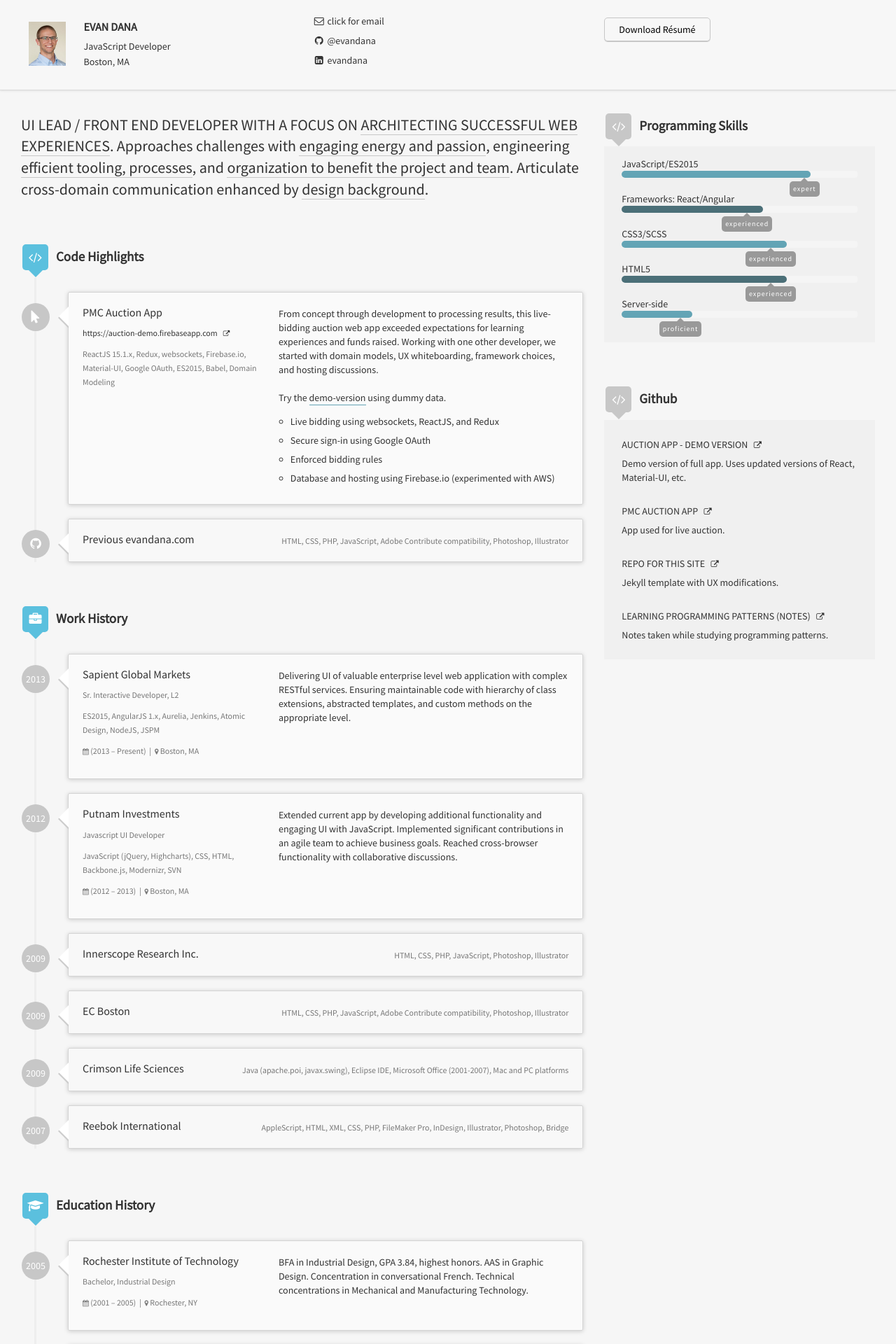
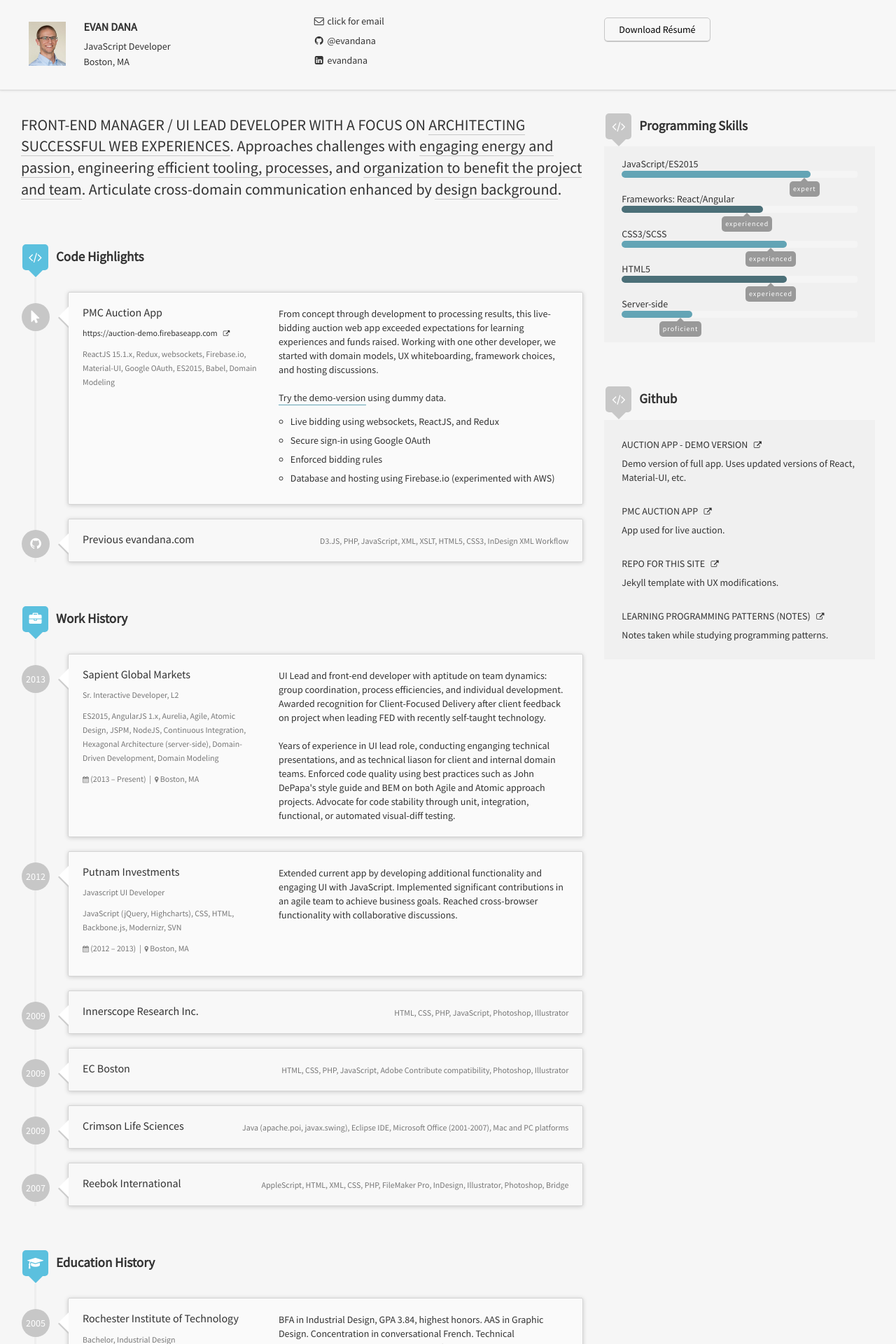
Before and after one commit to evandana/evandana.github.io, a Jekyll site: the page built from index.html, in a window 1280 px wide. Shown: the top 1920 px of the page at 70% size. Built offline with Jekyll 4.4.1, drawn with Linux system fonts in a browser that asks for light colours; nearby versions of some CDN libraries.

Commit message:
content updates

```diff
--- a/_config.yml
+++ b/_config.yml
@@ -27,7 +27,7 @@ author:
   stackoverflow:
 #  stackoverflow: 4582127
   intro:
-      firstline: "UI lead / front end developer with a focus on <a href=\"#work-sample-auction-app\">architecting successful web experiences</a>."
+      firstline: "Front-end manager / UI lead developer with a focus on <a href=\"#work-sample-auction-app\">architecting successful web experiences</a>."
       description: "Approaches challenges with <a href=\"#activity-november-project\">engaging energy and passion</a>,
         engineering <a href=\"#work-sample-evandanadotcom\">efficient tooling, processes</a>, and <a href=\"#work-history-sapient\">organization to benefit the project and team</a>.
         Articulate cross-domain communication enhanced by <a href=\"#education-history-rit\">design background</a>."
@@ -35,7 +35,10 @@ author:
     - auctionapp:
       id: auction-app
       title: PMC Auction App
-      description: "From concept through development to processing results, this live-bidding auction web app exceeded expectations for learning experiences and funds raised. Working with one other developer, we started with domain models, UX whiteboarding, framework choices, and hosting discussions.<br/><br/>Try the <a href=\"https://auction-demo.firebaseapp.com\" target=\"_BLANK\">demo-version</a> using dummy data."
+      description: "From concept through development to processing results, this live-bidding auction web app exceeded expectations for learning experiences and funds raised.
+        Working with one other developer, we started with domain models, UX whiteboarding, framework choices, and hosting discussions.
+        <br/><br/>
+        <a href=\"https://auction-demo.firebaseapp.com\" target=\"_BLANK\">Try the demo-version</a> using dummy data."
       features:
         - feature1:
           text: Live bidding using websockets, ReactJS, and Redux
@@ -64,7 +67,7 @@ author:
         - feature:
           text: "Linked to page with example code demonstrating and annotating current tech (at the time): HTML5, jQUERY, CSS3 & LESS, XML, PHP."
       icon: github
-      technologies: HTML, CSS, PHP, JavaScript, Adobe Contribute compatibility, Photoshop, Illustrator
+      technologies: "D3.JS, PHP, JavaScript, XML, XSLT, HTML5, CSS3, InDesign XML Workflow"
       link: https://github.com/evandana/website-2012
       completedyear: 2012
   workHistory:
@@ -75,8 +78,14 @@ author:
       title: Sr. Interactive Developer, L2
       started: 2013
       duration: (2013 &ndash; Present)
-      technologies: ES2015, AngularJS 1.x, Aurelia, Jenkins, Atomic Design, NodeJS, JSPM
-      description: Delivering UI of valuable enterprise level web application with complex RESTful services. Ensuring maintainable code with hierarchy of class extensions, abstracted templates, and custom methods on the appropriate level.
+      technologies: "ES2015, AngularJS 1.x, Aurelia, Agile, Atomic Design, JSPM, NodeJS, Continuous Integration, Hexagonal Architecture (server-side), Domain-Driven Development, Domain Modeling"
+      description: >
+        UI Lead and front-end developer with aptitude on team dynamics: group coordination, process efficiencies, and individual development.
+        Awarded recognition for Client-Focused Delivery after client feedback on project when leading FED with recently self-taught technology.
+        <br/><br/>
+        Years of experience in UI lead role, conducting enganging technical presentations, and as technical liason for client and internal domain teams.
+        Enforced code quality using best practices such as John DePapa's style guide and BEM on both Agile and Atomic approach projects.
+        Advocate for code stability through unit, integration, functional, or automated visual-diff testing.
     - work1:
       company: Putnam Investments
       location: Boston, MA
@@ -93,7 +102,8 @@ author:
       started: 2009
       duration: (2009 &ndash; 2012)
       technologies: HTML, CSS, PHP, JavaScript, Photoshop, Illustrator
-      description: "Architected, implemented, and optimized dynamic internal web sites under tight time constraints. Increased efficiency through process refinement and custom application development; reduced bottle-necks. Satisfied clients by researching technical solutions, advising on options, and implementing solutions. Effectively managed graphic design interns with clear instruction and judicious direction; initiated the graphic design intern program, complete with cumulative curriculum. Conceptualized, designed, and coordinated delivery of graphical needs: marketing material, graphical information, and interactive experiences."
+      description: >
+        Architected, implemented, and optimized dynamic internal web sites under tight time constraints. Increased efficiency through process refinement and custom application development; reduced bottle-necks. Satisfied clients by researching technical solutions, advising on options, and implementing solutions. Effectively managed graphic design interns with clear instruction and judicious direction; initiated the graphic design intern program, complete with cumulative curriculum. Conceptualized, designed, and coordinated delivery of graphical needs: marketing material, graphical information, and interactive experiences.
     - work1:
       company: EC Boston
       collapsed: true
--- a/assets/css/evan-override.css
+++ b/assets/css/evan-override.css
@@ -84,8 +84,8 @@ section {
     border-bottom: 1px solid #c7c7c7;
 }
 #intro a:hover {
-    color: #23527c;
-    border-bottom: 1px solid #23527c;
+    color: #5bc0de;
+    border-bottom: 1px solid #5bc0de;
 }
 
 /* header */
```
